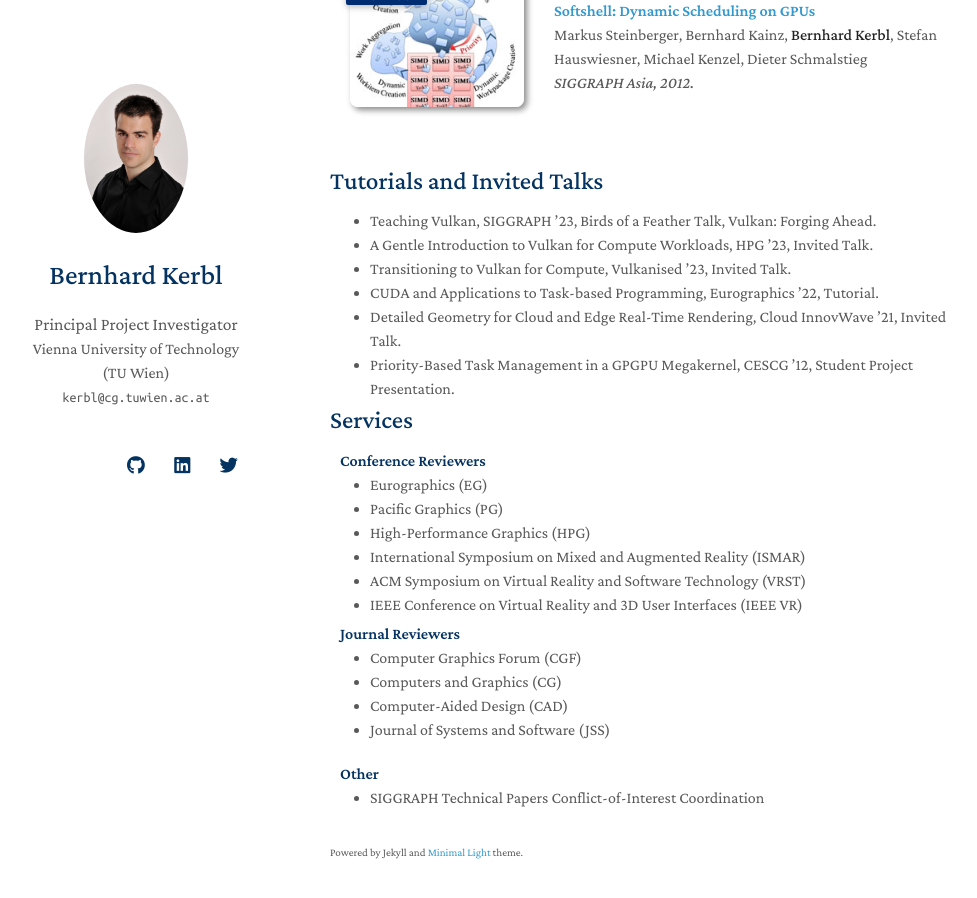
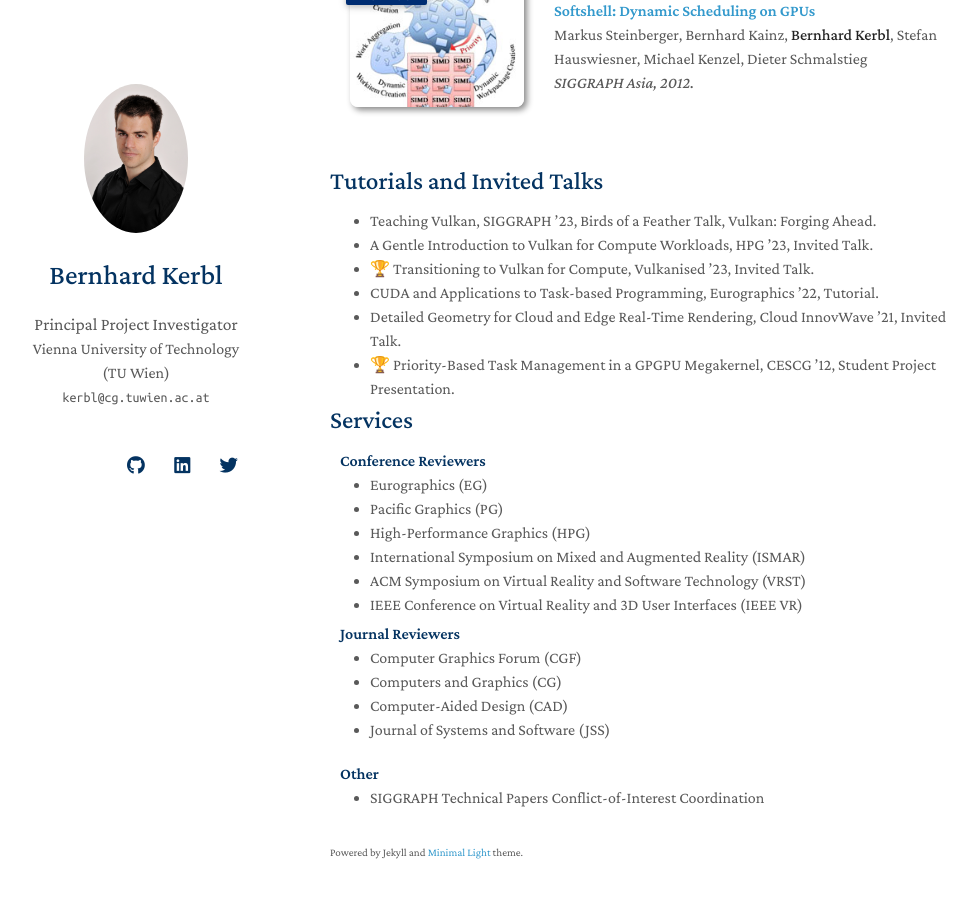
Before and after one commit to Snosixtyboo/Snosxityboo, a Jekyll site: the page built from index.md, in a window 1280 px wide and 900 px high, scrolled down 5160 px. Shown: the whole window, without its empty margins (140-1117 px from the left). Built offline with Jekyll 4.4.1, drawn with Linux system fonts in a browser that asks for light colours; nearby versions of some CDN libraries; a style sheet for code colours, icons or effects is not loaded; our own code applies the rules of GitHub Pages for plain Markdown files; some of the changed text lies outside the part shown.

Commit message:
updated info

```diff
--- a/_data/publications.yml
+++ b/_data/publications.yml
@@ -10,7 +10,7 @@ main:
     authors: <strong>Bernhard Kerbl</strong>*, Georgios Kopanas*, Thomas Leimkühler, George Drettakis
     conference_short: ACM TOG
     conference: SIGGRAPH, 2023.
-    notes: Best Paper Award
+    notes: 🏆 Best Paper Award
     image: ./assets/img/splat.jpg
 
   - title: Trim Regions for Online Computation of From-Region Potentially Visible Sets
@@ -41,7 +41,7 @@ main:
     authors: Markus Schütz, <strong>Bernhard Kerbl</strong>
     conference_short: PACMCGIT
     conference: High-Performance Graphics, 2022.
-    notes: Best Paper Award
+    notes: 🏆 Best Paper Award
     image: ./assets/img/2billion.png
 
   - title: "Training and Predicting Visual Error for Real-Time Applications"
@@ -102,7 +102,7 @@ main:
     authors: Florian Michelic, Michael Kenzel, Karl Haubenwallner, <strong>Bernhard Kerbl</strong>, Markus Steinberger
     conference_short: I3D Poster
     conference: ACM SIGGRAPH Symposium on Interactive 3D Graphics and Games, Posters, 2019.
-    notes: Best Poster Award
+    notes: 🏆 Best Poster Award
     image: ./assets/img/planets.png
 
   - title: "Revisiting the Vertex Cache: Understanding and Optimizing Vertex Processing on the modern GPU"
--- a/_includes/services.md
+++ b/_includes/services.md
@@ -3,10 +3,10 @@
 <ul style="margin:0 0 5px;">
   <li>Teaching Vulkan, SIGGRAPH ’23, Birds of a Feather Talk, Vulkan: Forging Ahead.</li>
   <li>A Gentle Introduction to Vulkan for Compute Workloads, HPG ’23, Invited Talk.</li>
-  <li>Transitioning to Vulkan for Compute, Vulkanised ’23, Invited Talk.</li>
+  <li>🏆 Transitioning to Vulkan for Compute, Vulkanised ’23, Invited Talk.</li>
   <li>CUDA and Applications to Task-based Programming, Eurographics ’22, Tutorial.</li>
   <li>Detailed Geometry for Cloud and Edge Real-Time Rendering, Cloud InnovWave ’21, Invited Talk.</li>
-  <li>Priority-Based Task Management in a GPGPU Megakernel, CESCG ’12, Student Project Presentation.</li>
+  <li>🏆 Priority-Based Task Management in a GPGPU Megakernel, CESCG ’12, Student Project Presentation.</li>
 </ul>
 
 ## Services
```
